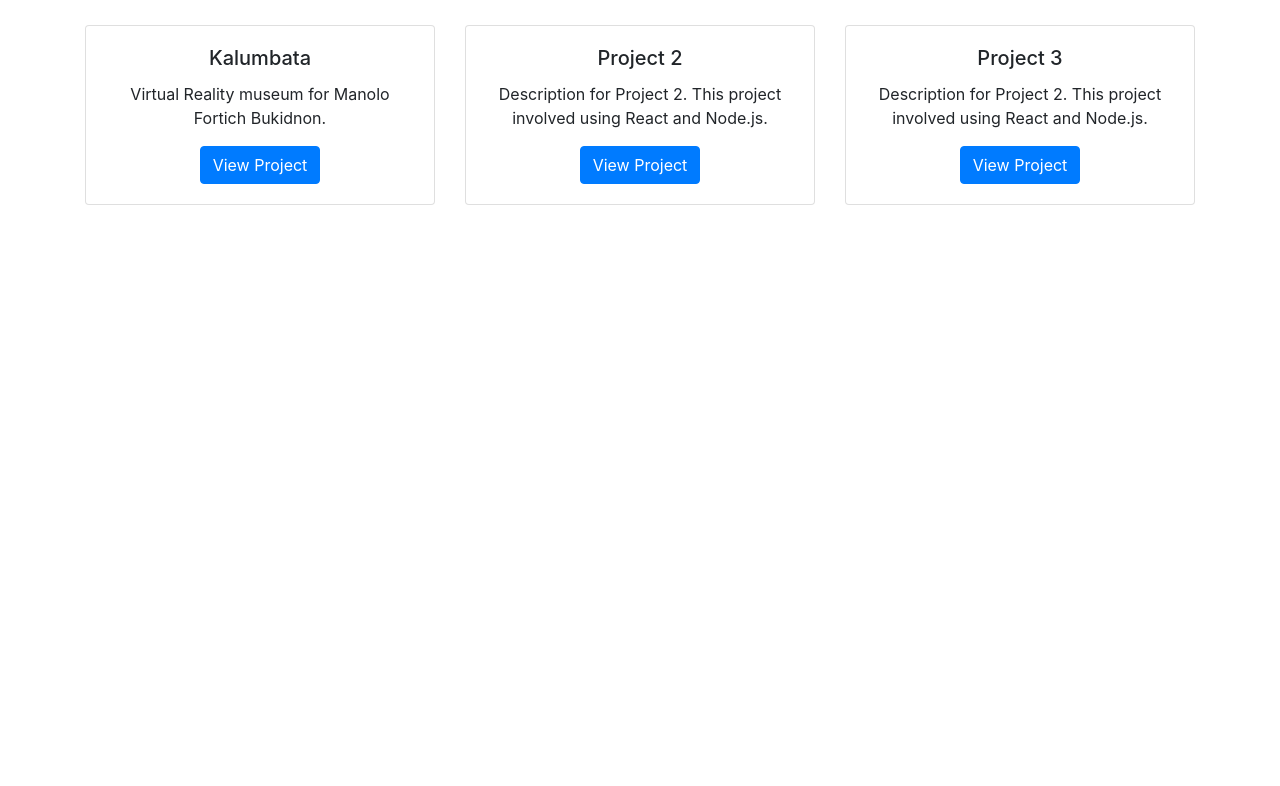
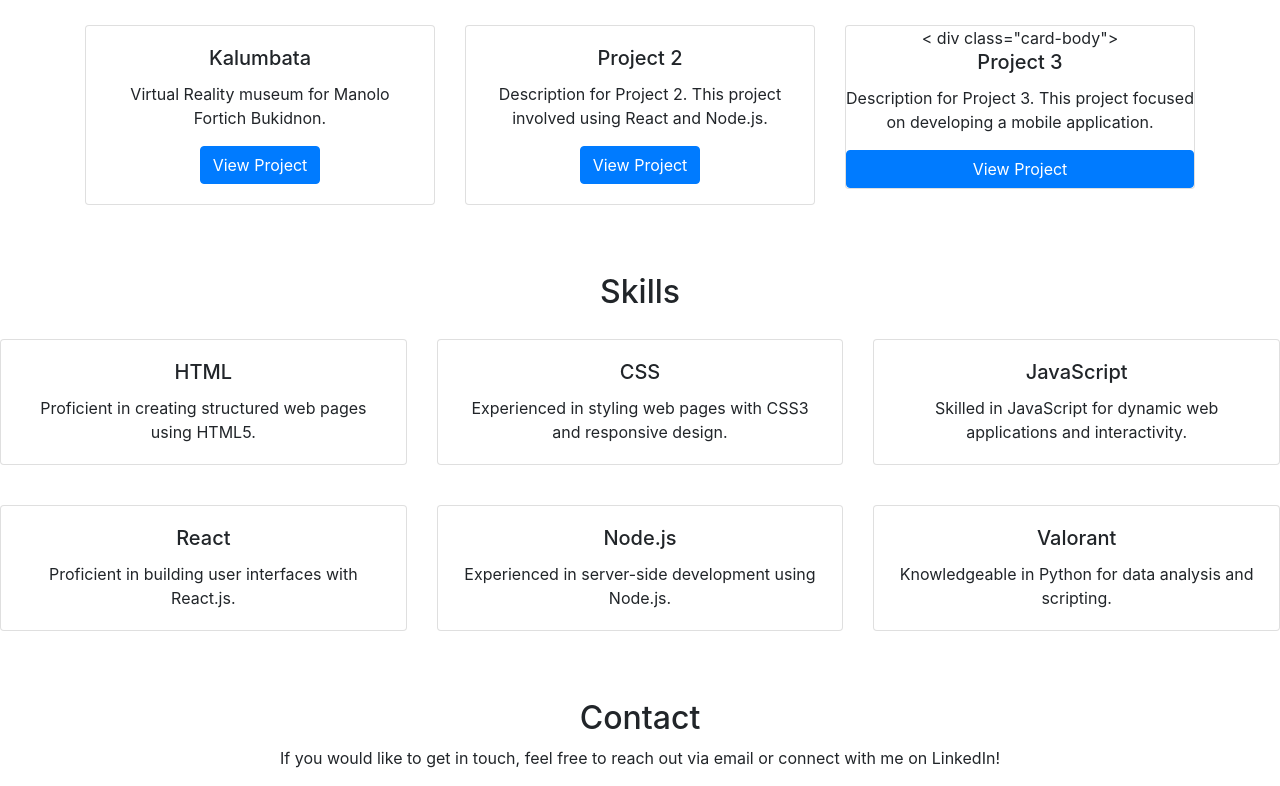
Before and after one commit to jefflags123/CompreExam, a plain HTML site: page index.html in a window 1280 px wide. Shown: the part 440-1226 px from the top of the page. Before the commit the page ends 800 px from the top, so only its background shows below. Drawn offline with nearby package versions, Linux system fonts and the light colour scheme.

Commit message:
added changes

```diff
--- a/index.html
+++ b/index.html
@@ -54,6 +54,9 @@
                     <a class="nav-link" href="#projects">Projects</a>
                 </li>
                 <li class="nav-item">
+                    <a class="nav-link" href="#skills">Skills</a>
+                </li>
+                <li class="nav-item">
                     <a class="nav-link" href="#contact">Contact</a>
                 </li>
             </ul>
@@ -89,10 +92,75 @@
             </div>
             <div class="col-md-4">
                 <div class="card text-center">
-                    <div class="card-body">
+                    < div class="card-body">
                         <h5 class="card-title">Project 3</h5>
-                        <p class="card-text">Description for Project 2. This project involved using React and Node.js.</p>
-                        <a href="https://example.com/project2" class="btn btn-primary">View Project</a>
+                        <p class="card-text">Description for Project 3. This project focused on developing a mobile application.</p>
+                        <a href="https://example.com/project3" class="btn btn-primary">View Project</a>
                     </div>
                 </div>
             </div>
+        </div>
+
+        <h2 class="text-center mt-5">Skills</h2>
+        <div class="row" id="skills">
+            <div class="col-md-4">
+                <div class="card text-center">
+                    <div class="card-body">
+                        <h5 class="card-title">HTML</h5>
+                        <p class="card-text">Proficient in creating structured web pages using HTML5.</p>
+                    </div>
+                </div>
+            </div>
+            <div class="col-md-4">
+                <div class="card text-center">
+                    <div class="card-body">
+                        <h5 class="card-title">CSS</h5>
+                        <p class="card-text">Experienced in styling web pages with CSS3 and responsive design.</p>
+                    </div>
+                </div>
+            </div>
+            <div class="col-md-4">
+                <div class="card text-center">
+                    <div class="card-body">
+                        <h5 class="card-title">JavaScript</h5>
+                        <p class="card-text">Skilled in JavaScript for dynamic web applications and interactivity.</p>
+                    </div>
+                </div>
+            </div>
+            <div class="col-md-4">
+                <div class="card text-center">
+                    <div class="card-body">
+                        <h5 class="card-title">React</h5>
+                        <p class="card-text">Proficient in building user interfaces with React.js.</p>
+                    </div>
+                </div>
+            </div>
+            <div class="col-md-4">
+                <div class="card text-center">
+                    <div class="card-body">
+                        <h5 class="card-title">Node.js</h5>
+                        <p class="card-text">Experienced in server-side development using Node.js.</p>
+                    </div>
+                </div>
+            </div>
+            <div class="col-md-4">
+                <div class="card text-center">
+                    <div class="card-body">
+                        <h5 class="card-title">Valorant</h5>
+                        <p class="card-text">Knowledgeable in Python for data analysis and scripting.</p>
+                    </div>
+                </div>
+            </div>
+        </div>
+
+        <h2 class="text-center mt-5">Contact</h2>
+        <div class="text-center">
+            <p>If you would like to get in touch, feel free to reach out via email or connect with me on LinkedIn!</p>
+        </div>
+    </div>
+
+    <script src="https://code.jquery.com/jquery-3.5.1.slim.min.js"></script>
+    <script src="https://cdn.jsdelivr.net/npm/@popperjs/core@2.9.2/dist/umd/popper.min.js"></script>
+    <script src="https://stackpath.bootstrapcdn.com/bootstrap/4.5.2/js/bootstrap.min.js"></script>
+</body>
+</html>
```
